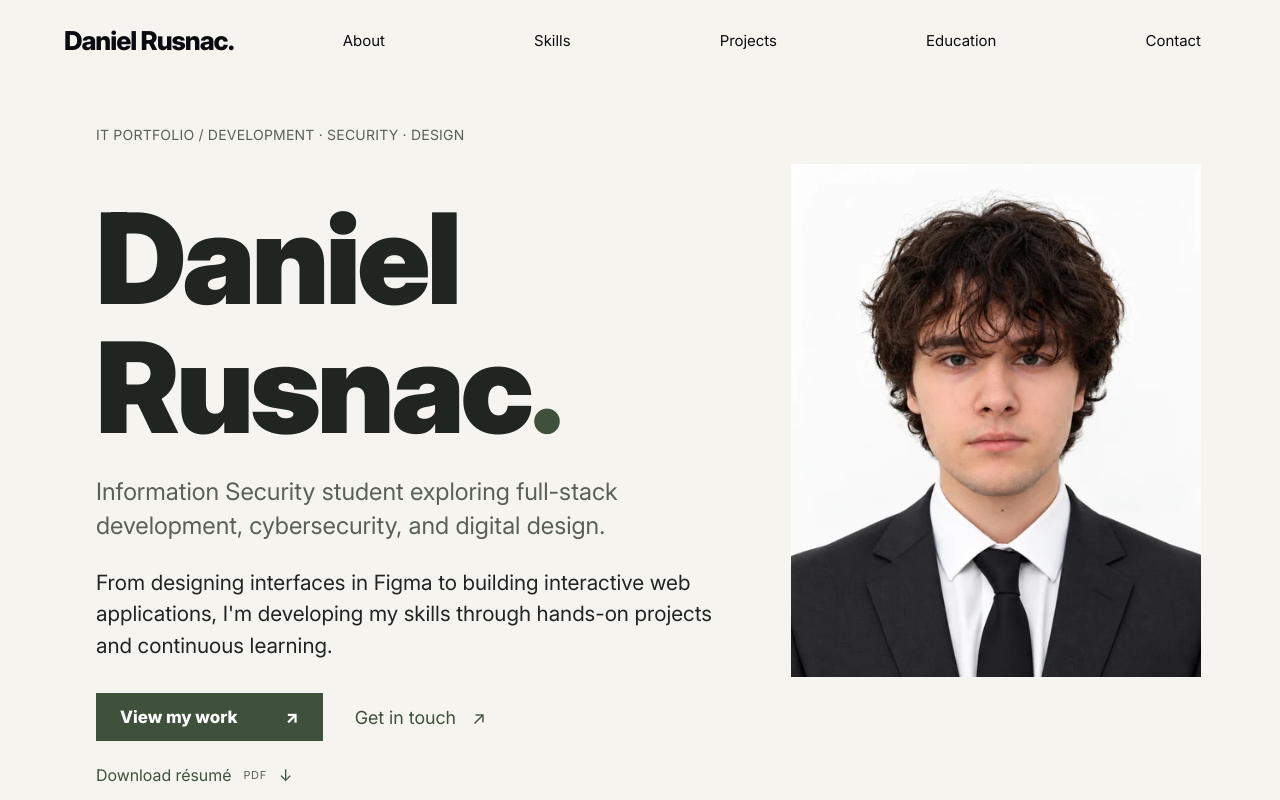
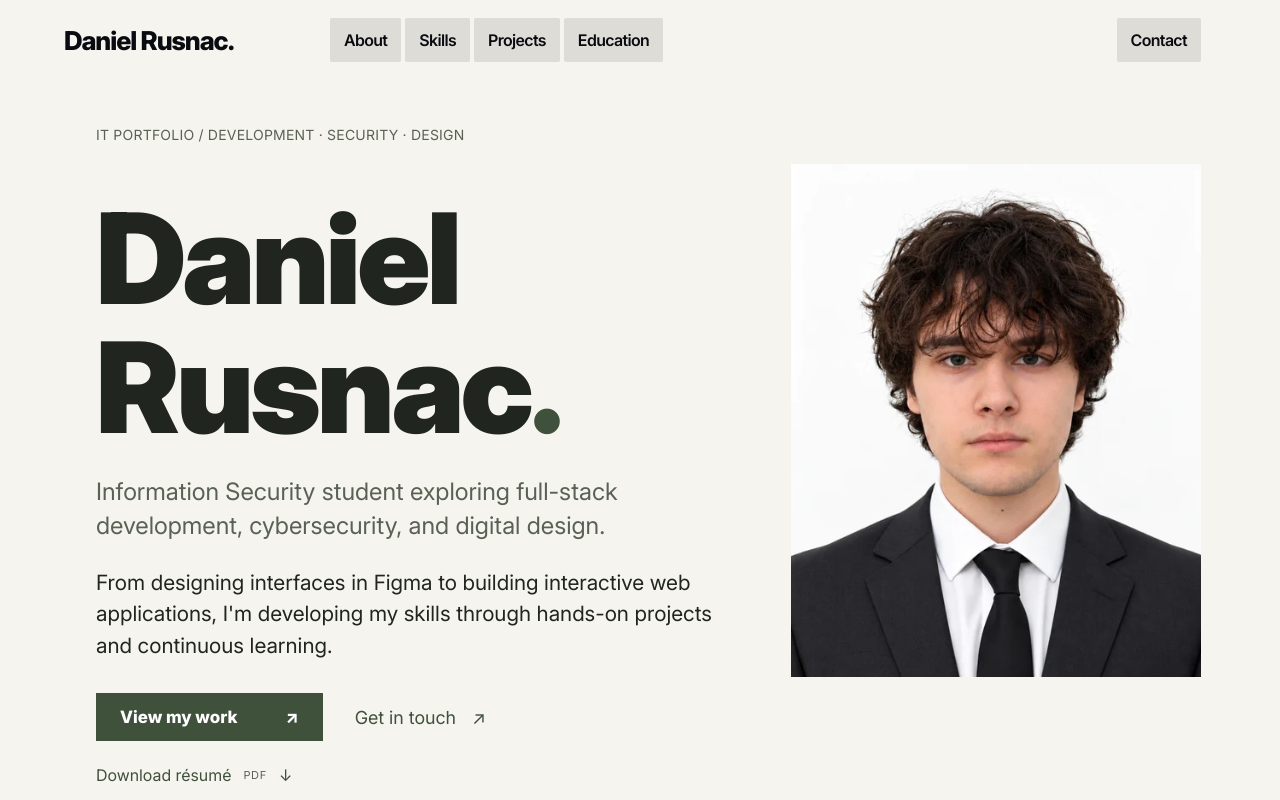
Before and after one commit to DanTeAmo/Portfolio, a React (Vite) app: page / in a window 1280 px wide. Shown: the top 800 px of the page. Built offline with nearby package versions, Linux system fonts and the light colour scheme.

Commit message:
Group navigation into compact translucent tabs with separate contact

```diff
--- a/src/SiteHeader.tsx
+++ b/src/SiteHeader.tsx
@@ -208,6 +208,7 @@ export function SiteHeader() {
           {navigation.map((item) => (
             <a
               key={item}
+              className={item === "Contact" ? "navigation-contact" : undefined}
               href={`#${item.toLowerCase()}`}
               onPointerEnter={(event) => {
                 if (event.pointerType !== "touch")
--- a/src/styles.css
+++ b/src/styles.css
@@ -1558,3 +1558,49 @@ html {
     transition: none;
   }
 }
+
+/* Compact rectangular categories with a separate contact action. */
+.studio-header .desktop-navigation {
+  justify-content: flex-start;
+  gap: 4px;
+  margin-left: clamp(24px, 5vw, 72px);
+  min-width: 0;
+}
+.studio-header .desktop-navigation a {
+  flex-shrink: 0;
+  min-height: 44px;
+  padding: 10px 14px;
+  border-radius: 2px;
+  background: rgb(32 37 31 / 7%);
+  font-size: clamp(14px, 1.25vw, 18px);
+  font-weight: 600;
+  letter-spacing: -0.04em;
+  transition: background-color 220ms ease;
+}
+.studio-header .desktop-navigation a:hover,
+.studio-header .desktop-navigation a:focus-visible {
+  background: rgb(32 37 31 / 16%);
+}
+.studio-header .desktop-navigation .navigation-contact {
+  margin-left: auto;
+}
+@supports (mix-blend-mode: difference) {
+  .studio-header .desktop-navigation a {
+    background: rgb(255 255 255 / 10%);
+  }
+  .studio-header .desktop-navigation a:hover,
+  .studio-header .desktop-navigation a:focus-visible {
+    background: rgb(255 255 255 / 20%);
+  }
+}
+@media (min-width: 768px) and (max-width: 1023px) {
+  .studio-header .header-inner {
+    gap: 20px;
+  }
+  .studio-header .desktop-navigation {
+    margin-left: 16px;
+  }
+  .studio-header .desktop-navigation a {
+    padding-inline: 8px;
+  }
+}
```
